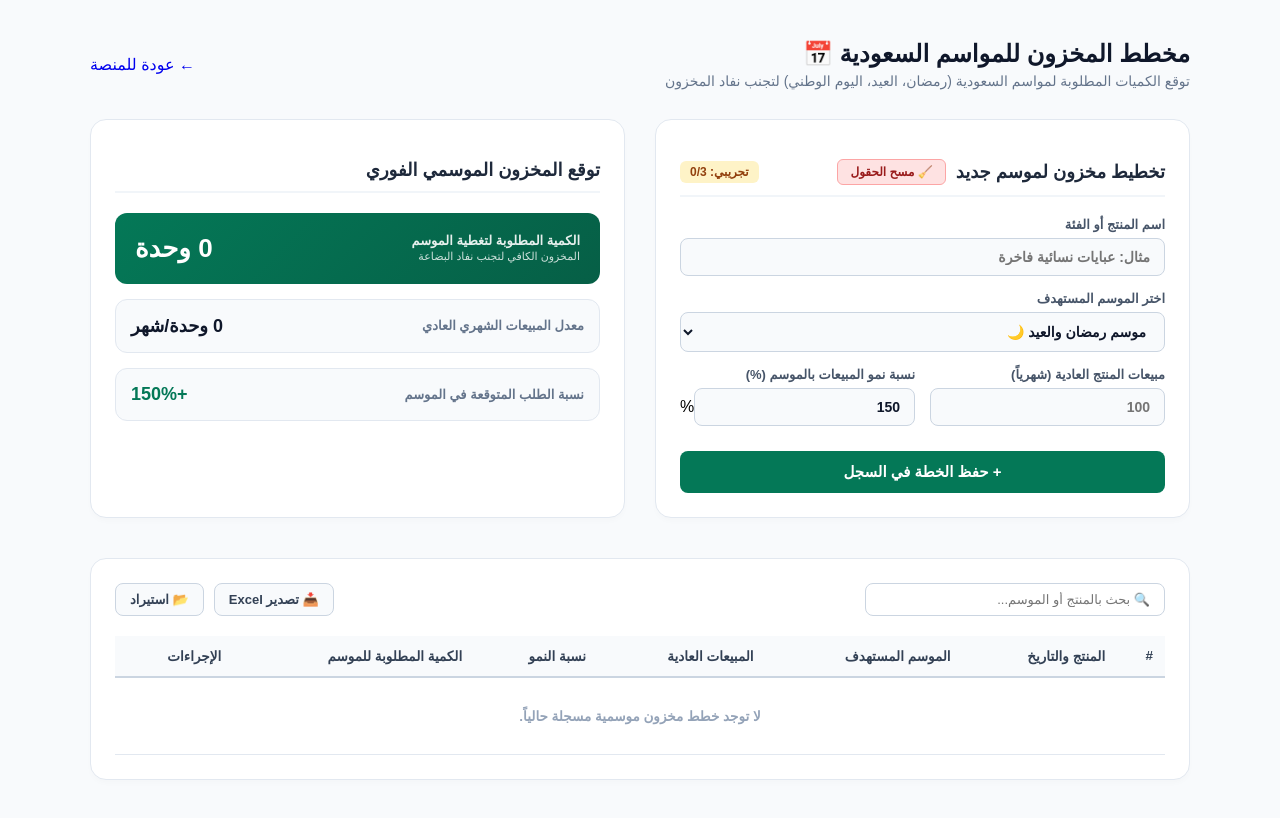
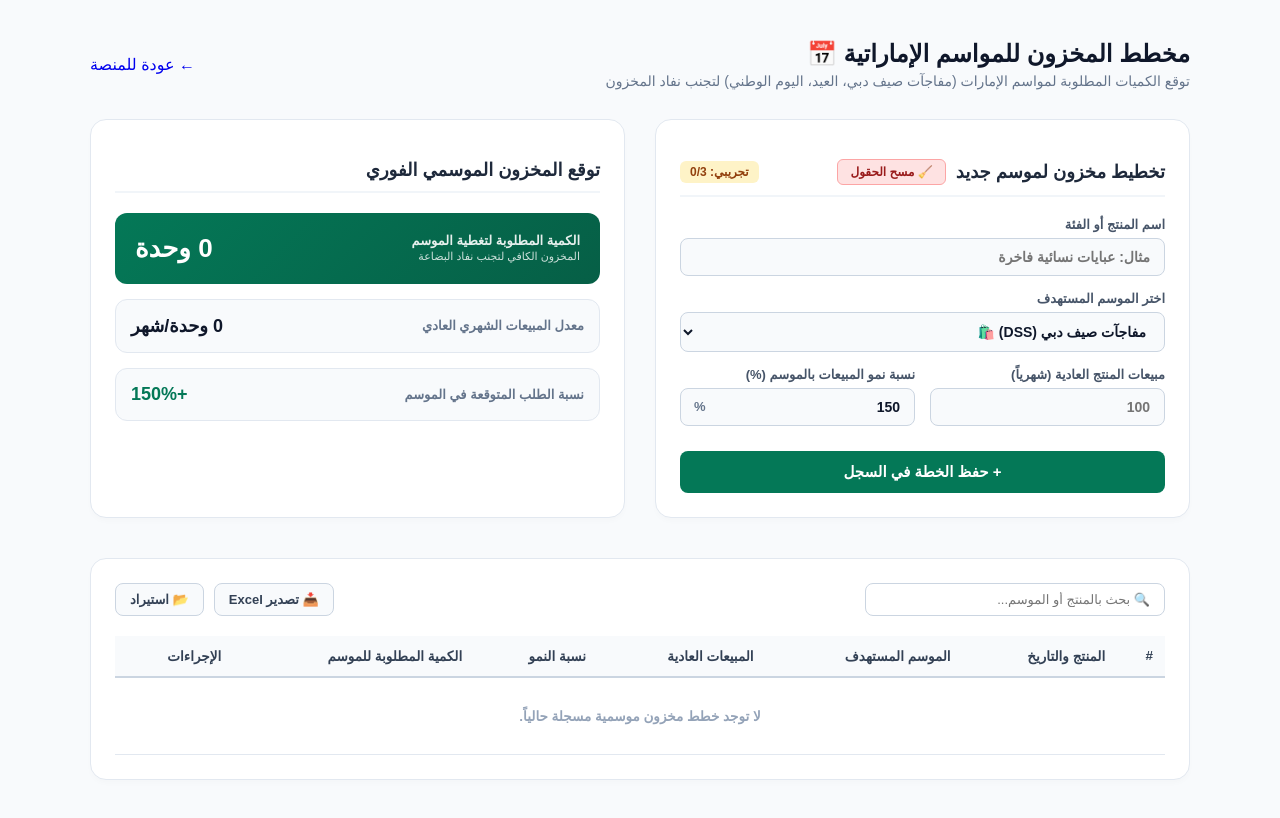
Before and after one commit to engaziasa-lang/engazia-app, a Next.js app: page /hub/ae/inventory in a window 1280 px wide. Built offline with nearby package versions, Linux system fonts and the light colour scheme.

Commit message:
Update page.tsx

```diff
--- a/app/hub/ae/inventory/page.tsx
+++ b/app/hub/ae/inventory/page.tsx
@@ -13,10 +13,10 @@ interface SeasonItem {
   createdAt?: string;
 }
 
-export default function SeasonalInventoryPlannerSA() {
+export default function SeasonalInventoryPlannerAE() {
   const [productName, setProductName] = useState<string>('');
-  const [seasonSelect, setSeasonSelect] = useState<string>('موسم رمضان والعيد');
-  const [customSeason, setCustomSeason] = useState<string>('موسم رمضان والعيد');
+  const [seasonSelect, setSeasonSelect] = useState<string>('مفاجآت صيف دبي (DSS)');
+  const [customSeason, setCustomSeason] = useState<string>('مفاجآت صيف دبي (DSS)');
   const [normalMonthlySales, setNormalMonthlySales] = useState<number | ''>('');
   const [growthRatePercent, setGrowthRatePercent] = useState<number | ''>(150); // نسبة نمو افتراضية 150%
 
@@ -27,7 +27,8 @@ export default function SeasonalInventoryPlannerSA() {
   const fileInputRef = useRef<HTMLInputElement>(null);
 
   useEffect(() => {
-    const saved = localStorage.getItem('seerk_seasonal_inventory_items');
+    // تم تغيير مفتاح التخزين لفصل البيانات للإمارات
+    const saved = localStorage.getItem('seerk_ae_seasonal_inventory_items');
     if (saved) {
       try { setItems(JSON.parse(saved)); } catch (e) { }
     }
@@ -35,7 +36,7 @@ export default function SeasonalInventoryPlannerSA() {
 
   const saveToLocalStorage = (newItems: SeasonItem[]) => {
     setItems(newItems);
-    localStorage.setItem('seerk_seasonal_inventory_items', JSON.stringify(newItems));
+    localStorage.setItem('seerk_ae_seasonal_inventory_items', JSON.stringify(newItems));
   };
 
   const isActivated = typeof window !== 'undefined' && !!localStorage.getItem('merchant_license_key');
@@ -58,8 +59,8 @@ export default function SeasonalInventoryPlannerSA() {
 
   const handleClearForm = () => {
     setProductName('');
-    setSeasonSelect('موسم رمضان والعيد');
-    setCustomSeason('موسم رمضان والعيد');
+    setSeasonSelect('مفاجآت صيف دبي (DSS)');
+    setCustomSeason('مفاجآت صيف دبي (DSS)');
     setNormalMonthlySales('');
     setGrowthRatePercent(150);
     setEditingId(null);
@@ -79,7 +80,8 @@ export default function SeasonalInventoryPlannerSA() {
 
     const now = new Date();
     const timeOptions: Intl.DateTimeFormatOptions = { hour: 'numeric', minute: 'numeric', hour12: true };
-    const formattedDate = `${now.toLocaleDateString('ar-SA')} - ${now.toLocaleTimeString('ar-SA', timeOptions)}`;
+    // تعديل التوقيت ليطابق الإمارات
+    const formattedDate = `${now.toLocaleDateString('ar-AE')} - ${now.toLocaleTimeString('ar-AE', timeOptions)}`;
 
     if (editingId) {
       const updated = items.map(item => item.id === editingId ? {
@@ -113,7 +115,7 @@ export default function SeasonalInventoryPlannerSA() {
 
   const handleEdit = (item: SeasonItem) => {
     setProductName(item.productName);
-    const standardSeasons = ['موسم رمضان والعيد', 'اليوم الوطني السعودي', 'الجمعة البيضاء / السوداء', 'موسم العودة للمدارس', 'رأس السنة / العروض الكبرى'];
+    const standardSeasons = ['مفاجآت صيف دبي (DSS)', 'اليوم الوطني الإماراتي', 'مهرجان دبي للتسوق (DSF)', 'الجمعة البيضاء / السوداء', 'موسم رمضان والعيد'];
     if (standardSeasons.includes(item.seasonName)) {
       setSeasonSelect(item.seasonName);
       setCustomSeason(item.seasonName);
@@ -203,7 +205,7 @@ export default function SeasonalInventoryPlannerSA() {
     const url = URL.createObjectURL(blob);
     const link = document.createElement("a");
     link.setAttribute("href", url);
-    link.setAttribute("download", "seerk_seasonal_inventory.xls");
+    link.setAttribute("download", "seerk_ae_seasonal_inventory.xls");
     document.body.appendChild(link);
     link.click();
     document.body.removeChild(link);
@@ -266,6 +268,7 @@ export default function SeasonalInventoryPlannerSA() {
         .input-wrapper { position: relative; display: flex; align-items: center; width: 100%; }
         .input-wrapper input, .input-wrapper select { width: 100%; padding: 10px 14px; border: 1px solid #cbd5e1; border-radius: 8px; font-size: 14px; font-family: 'Tajawal', sans-serif; outline: none; background: #f8fafc; color: #0f172a; font-weight: 600; box-sizing: border-box; }
         .input-wrapper input:focus, .input-wrapper select:focus { border-color: #047857; background: #ffffff; }
+        .currency-tag { position: absolute; left: 14px; color: #64748b; font-weight: 800; font-size: 13px; pointer-events: none; }
 
         .action-btn { background: #047857; color: #fff; border: none; width: 100%; padding: 12px; border-radius: 8px; font-weight: 900; font-size: 15px; cursor: pointer; transition: all 0.2s; font-family: 'Tajawal', sans-serif; margin-top: 10px; box-sizing: border-box; }
         .action-btn:hover { background: #065f46; }
@@ -299,10 +302,10 @@ export default function SeasonalInventoryPlannerSA() {
 
       <div className="header">
         <div className="title-box">
-          <h1>مخطط المخزون للمواسم السعودية 📅</h1>
-          <p>توقع الكميات المطلوبة لمواسم السعودية (رمضان، العيد، اليوم الوطني) لتجنب نفاد المخزون</p>
+          <h1>مخطط المخزون للمواسم الإماراتية 📅</h1>
+          <p>توقع الكميات المطلوبة لمواسم الإمارات (مفاجآت صيف دبي، العيد، اليوم الوطني) لتجنب نفاد المخزون</p>
         </div>
-        <Link href="/hub/sa" className="back-btn">
+        <Link href="/hub/ae" className="back-btn">
           <span>←</span> عودة للمنصة
         </Link>
       </div>
@@ -332,11 +335,11 @@ export default function SeasonalInventoryPlannerSA() {
               <label>اختر الموسم المستهدف</label>
               <div className="input-wrapper" style={{ marginBottom: '8px' }}>
                 <select value={seasonSelect} onChange={handleSelectChange}>
+                  <option value="مفاجآت صيف دبي (DSS)">مفاجآت صيف دبي (DSS) 🛍️</option>
+                  <option value="اليوم الوطني الإماراتي">اليوم الوطني الإماراتي 🇦🇪</option>
+                  <option value="مهرجان دبي للتسوق (DSF)">مهرجان دبي للتسوق (DSF) ⭐</option>
+                  <option value="الجمعة البيضاء / السوداء">الجمعة البيضاء / السوداء 🏷️</option>
                   <option value="موسم رمضان والعيد">موسم رمضان والعيد 🌙</option>
-                  <option value="اليوم الوطني السعودي">اليوم الوطني السعودي 🇸🇦</option>
-                  <option value="الجمعة البيضاء / السوداء">الجمعة البيضاء / السوداء 🏷️</option>
-                  <option value="موسم العودة للمدارس">موسم العودة للمدارس 📚</option>
-                  <option value="رأس السنة / العروض الكبرى">رأس السنة / العروض الكبرى ⭐</option>
                   <option value="موسم آخر (كتابة يدوية)">➕ موسم آخر (كتابة يدوية)</option>
                 </select>
               </div>
```
